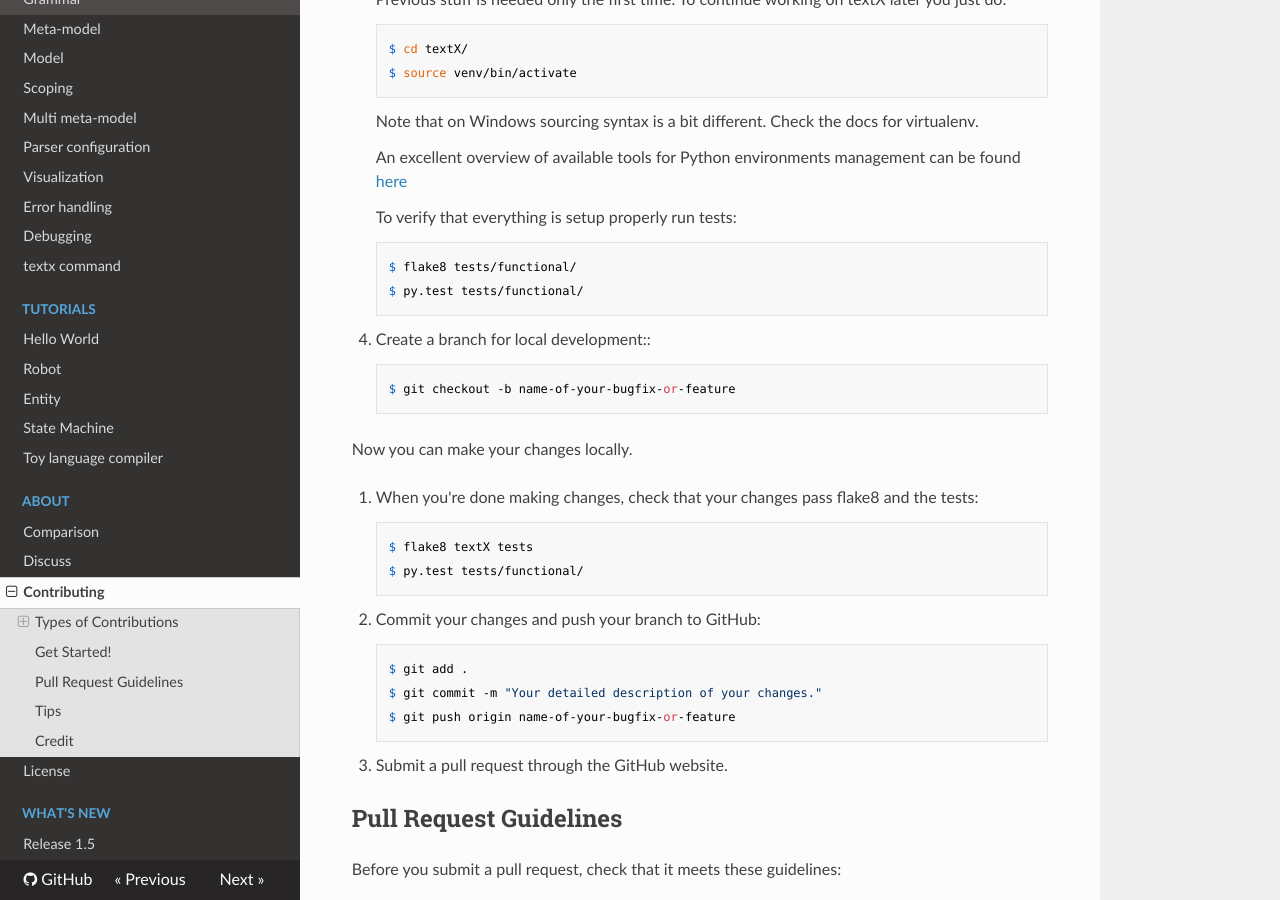
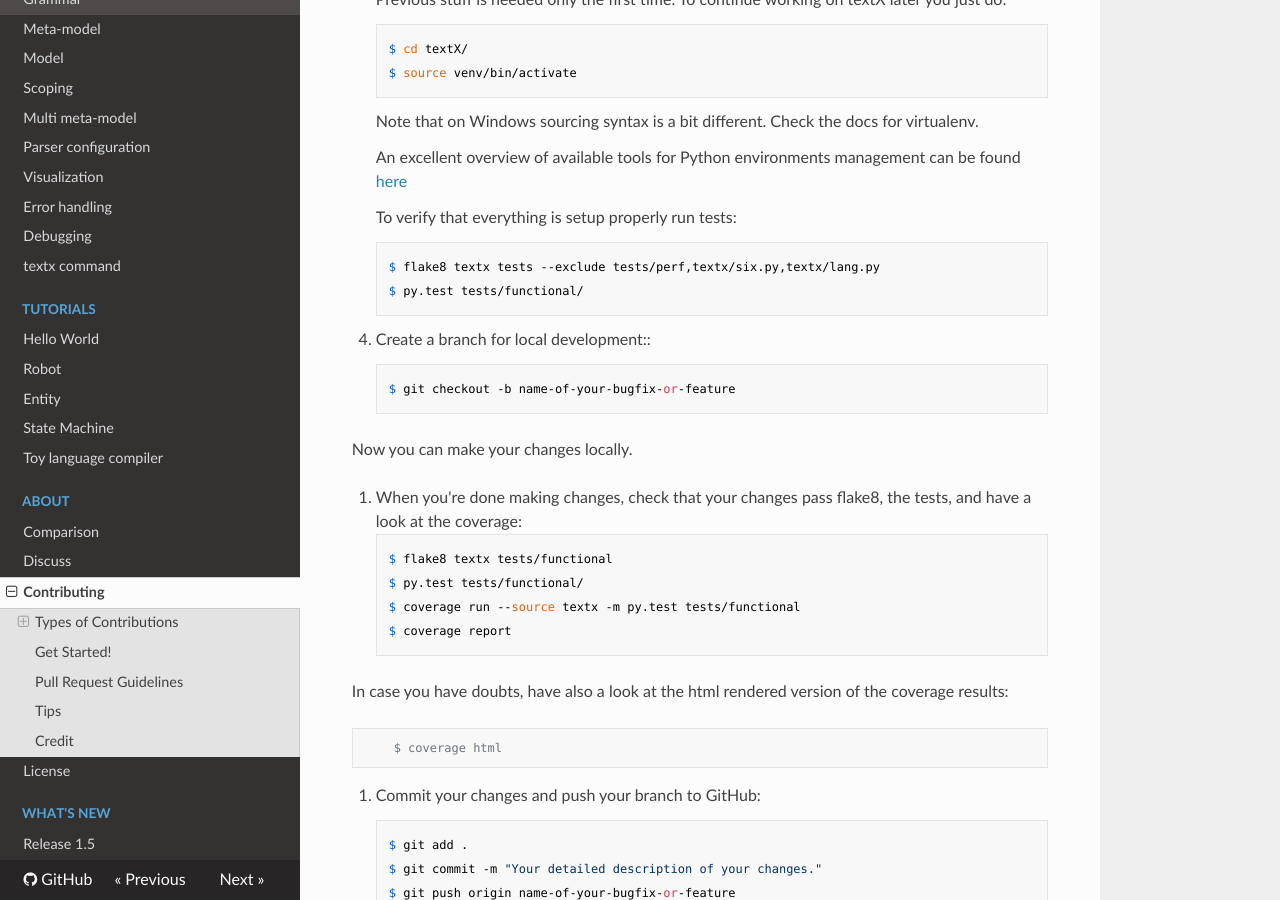
Before and after one commit to textX/textX, an MkDocs documentation site: the page built from docs/about/contributing.md, in a window 1280 px wide and 900 px high, scrolled down 1668 px. Built offline with MkDocs 1.6.1, drawn with Linux system fonts in a browser that asks for light colours; nearby versions of some CDN libraries; comment, search, counter and statistics services are not loaded.

Commit message:
adapted docs

```diff
--- a/docs/about/contributing.md
+++ b/docs/about/contributing.md
@@ -88,7 +88,7 @@ Ready to contribute? Here's how to set up `textX` for local development.
 
     To verify that everything is setup properly run tests:
 
-        $ flake8 tests/functional/
+        $ flake8 textx tests --exclude tests/perf,textx/six.py,textx/lang.py
         $ py.test tests/functional/
 
 4. Create a branch for local development::
@@ -97,11 +97,18 @@ Ready to contribute? Here's how to set up `textX` for local development.
 
    Now you can make your changes locally.
 
-5. When you're done making changes, check that your changes pass flake8 and the
-   tests:
+5. When you're done making changes, check that your changes pass flake8, the
+   tests, and have a look at the coverage:
 
-        $ flake8 textX tests
+        $ flake8 textx tests/functional
         $ py.test tests/functional/
+        $ coverage run --source textx -m py.test tests/functional
+        $ coverage report
+
+   In case you have doubts, have also a look at the html rendered version of
+   the coverage results:
+
+        $ coverage html
 
 6. Commit your changes and push your branch to GitHub:
 
```
